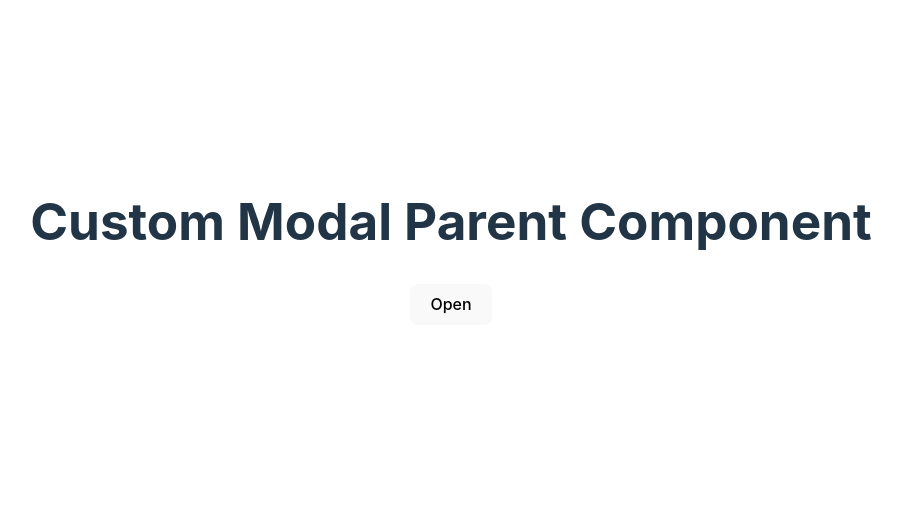
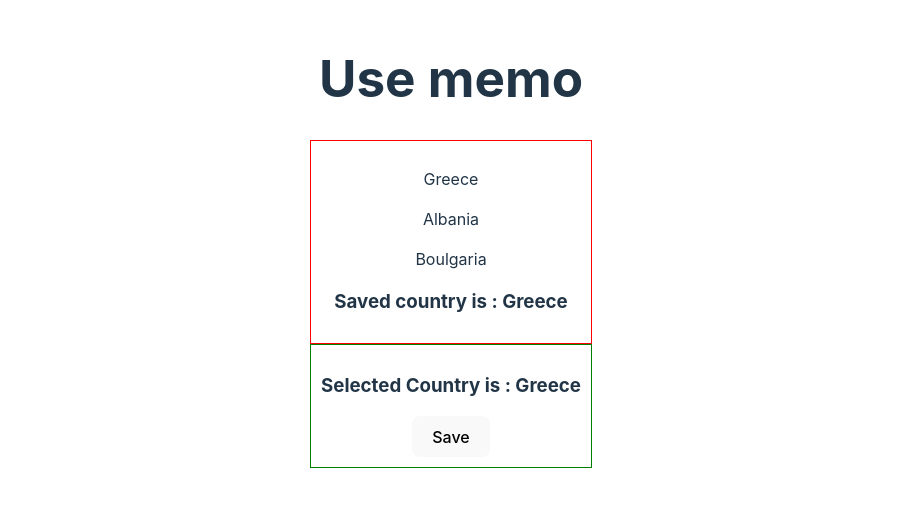
Before and after one commit to ktrip96/tsPlayground, a React (Vite) app: page / in a window 1280 px wide. Shown: the part 158-664 px from the top of the page, without its empty margins (189-1091 px from the left). Built offline with nearby package versions, Linux system fonts and the light colour scheme.

Commit message:
useMemo usecase

```diff
--- a/src/App.tsx
+++ b/src/App.tsx
@@ -1,5 +1,5 @@
 import './App.css'
-import Parent from './features/modalCustomHook/Parent'
+import Parent from './features/useMemoUseCase/Parent'
 // In order to test new components change the folder from which you are importing.
 // e.g. Testing useReducer ==> ./features/useReducer/Parent
 // Testing useCallBack ==> ./features/useCallBack/Parent
--- a/src/features/modalCustomHook/useModal.tsx
+++ b/src/features/modalCustomHook/useModal.tsx
@@ -4,7 +4,7 @@ export function useModal() {
 	const [isOpen, setIsOpen] = useState(false)
 
 	const handleModal = () => setIsOpen((prev) => !prev)
-	const Modal = () => (isOpen ? <h1>Modal is Open</h1> : null)
+	const Modal = () => (isOpen ? <h1>Modal Render</h1> : null)
 
 	return { handleModal, Modal }
 }
--- /dev/null
+++ b/src/features/useMemoUseCase/Countries.tsx
@@ -0,0 +1,24 @@
+import React from 'react'
+
+type Props = {
+	savedCountry: string
+	setSelectedCountry: React.Dispatch<React.SetStateAction<string>>
+	countries: string[]
+}
+
+const Countries = ({ savedCountry, setSelectedCountry, countries }: Props) => {
+	console.log('Countries rerender')
+	return (
+		<div style={{ border: '1px solid red', padding: '10px' }}>
+			{countries.map((i, index) => (
+				<p key={index} onClick={() => setSelectedCountry(i)}>
+					{i}
+				</p>
+			))}
+
+			<h3>Saved country is : {savedCountry}</h3>
+		</div>
+	)
+}
+
+export default Countries
--- /dev/null
+++ b/src/features/useMemoUseCase/CountryInfo.tsx
@@ -0,0 +1,19 @@
+import React from 'react'
+
+type Props = {
+	selectedCountry: string
+	setSavedCountry: React.Dispatch<React.SetStateAction<string>>
+}
+
+const CountryInfo = ({ selectedCountry, setSavedCountry }: Props) => {
+	console.log('CountryInfo rerender')
+
+	return (
+		<div style={{ border: '1px solid green', padding: '10px' }}>
+			<h3>Selected Country is : {selectedCountry}</h3>
+			<button onClick={() => setSavedCountry(selectedCountry)}>Save</button>
+		</div>
+	)
+}
+
+export default CountryInfo
--- /dev/null
+++ b/src/features/useMemoUseCase/Parent.tsx
@@ -0,0 +1,40 @@
+import React, { useMemo, useState } from 'react'
+import Countries from './Countries'
+import CountryInfo from './CountryInfo'
+
+type Props = {}
+
+const Parent = (props: Props) => {
+	const countries = useMemo(() => ['Greece', 'Albania', 'Boulgaria'], [])
+
+	// *** Description of the Problem ***
+	// When the selectedCountry changes, Countries and CountryInfo are being rerendered.
+	// This behavior is considered unwanted, because when the selectedCountry changes
+	// there is no need for Countries component to rerender itself.
+	// The same is true for savedCountry.
+	// When the savedCountry changes, we don't want the CountryInfo to be rerendered.
+	// This is where useMemo comes handy.
+
+	const [selectedCountry, setSelectedCountry] = useState(countries[0])
+	const [savedCountry, setSavedCountry] = useState(countries[0])
+
+	const countryList = useMemo(() => {
+		return (
+			<Countries savedCountry={savedCountry} setSelectedCountry={setSelectedCountry} countries={countries} />
+		)
+	}, [countries, savedCountry])
+
+	const countryInfo = useMemo(() => {
+		return <CountryInfo selectedCountry={selectedCountry} setSavedCountry={setSavedCountry} />
+	}, [selectedCountry])
+
+	return (
+		<div>
+			<h1>Use memo</h1>
+			{countryList}
+			{countryInfo}
+		</div>
+	)
+}
+
+export default Parent
```
